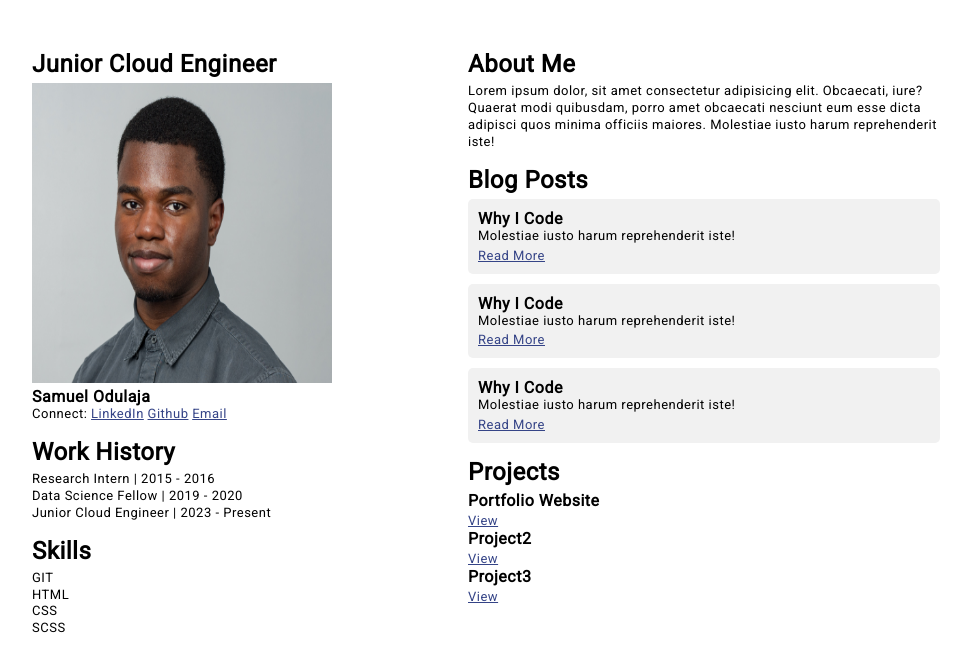
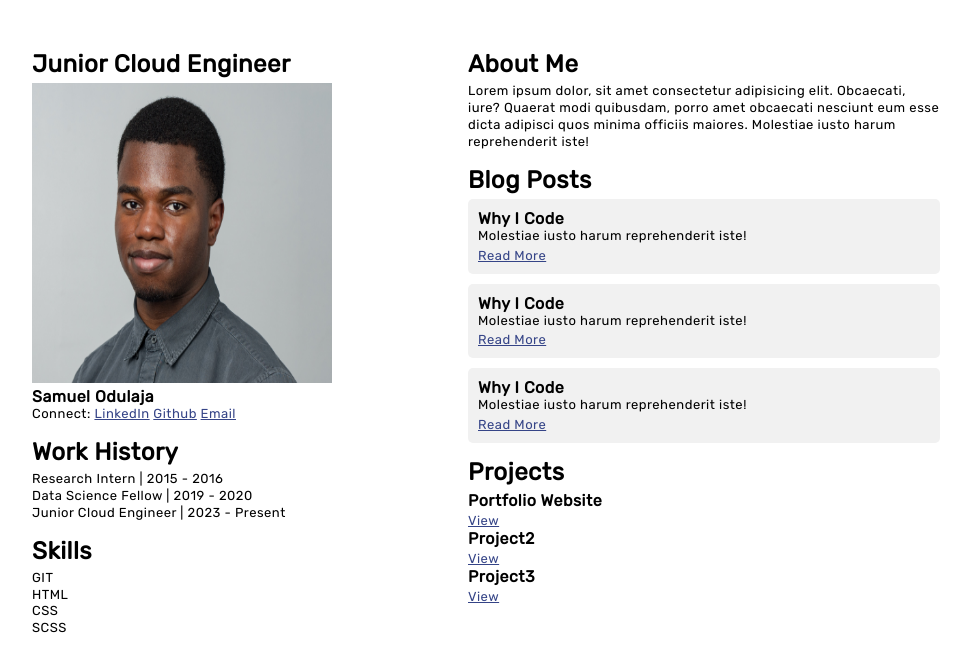
Before and after one commit to samuelod/sams-portfolio-site, a plain HTML site: page index.html in a window 1280 px wide. Shown: the whole page, without its empty margins (154-1125 px from the left). Drawn offline with Linux system fonts and the light colour scheme.

Commit message:
Changed fontstyle

```diff
--- a/index.html
+++ b/index.html
@@ -4,7 +4,7 @@
     <meta charset="UTF-8">
     <link rel="preconnect" href="https://fonts.googleapis.com">
     <link rel="preconnect" href="https://fonts.gstatic.com" crossorigin>
-    <link href="https://fonts.googleapis.com/css2?family=Roboto&display=swap" rel="stylesheet">
+    <link href="https://fonts.googleapis.com/css2?family=Rubik&display=swap" rel="stylesheet">
     <meta http-equiv="X-UA-Compatible" content="IE=edge">
     <meta name="viewport" content="width=device-width, initial-scale=1.0">
     <link rel="stylesheet" href="styles.css">
@@ -85,7 +85,7 @@
             </div>
             <div class="wrapper">
                 <h1>Projects</h1>
-                  <!--Put picture placdholders  -->
+                  <!--Put picture placdholder  -->
                     <ul class="projects-container">
                         <li class="card2">
                             <h2>Portfolio Website</h2>
--- a/styles.css
+++ b/styles.css
@@ -2,7 +2,7 @@
 		padding: 0;
 		margin: 0;
 		box-sizing: border-box;
-		font-family: 'Roboto', sans-serif;
+		font-family: 'Rubik', sans-serif;
 		letter-spacing: .5px;
 }
 
```
